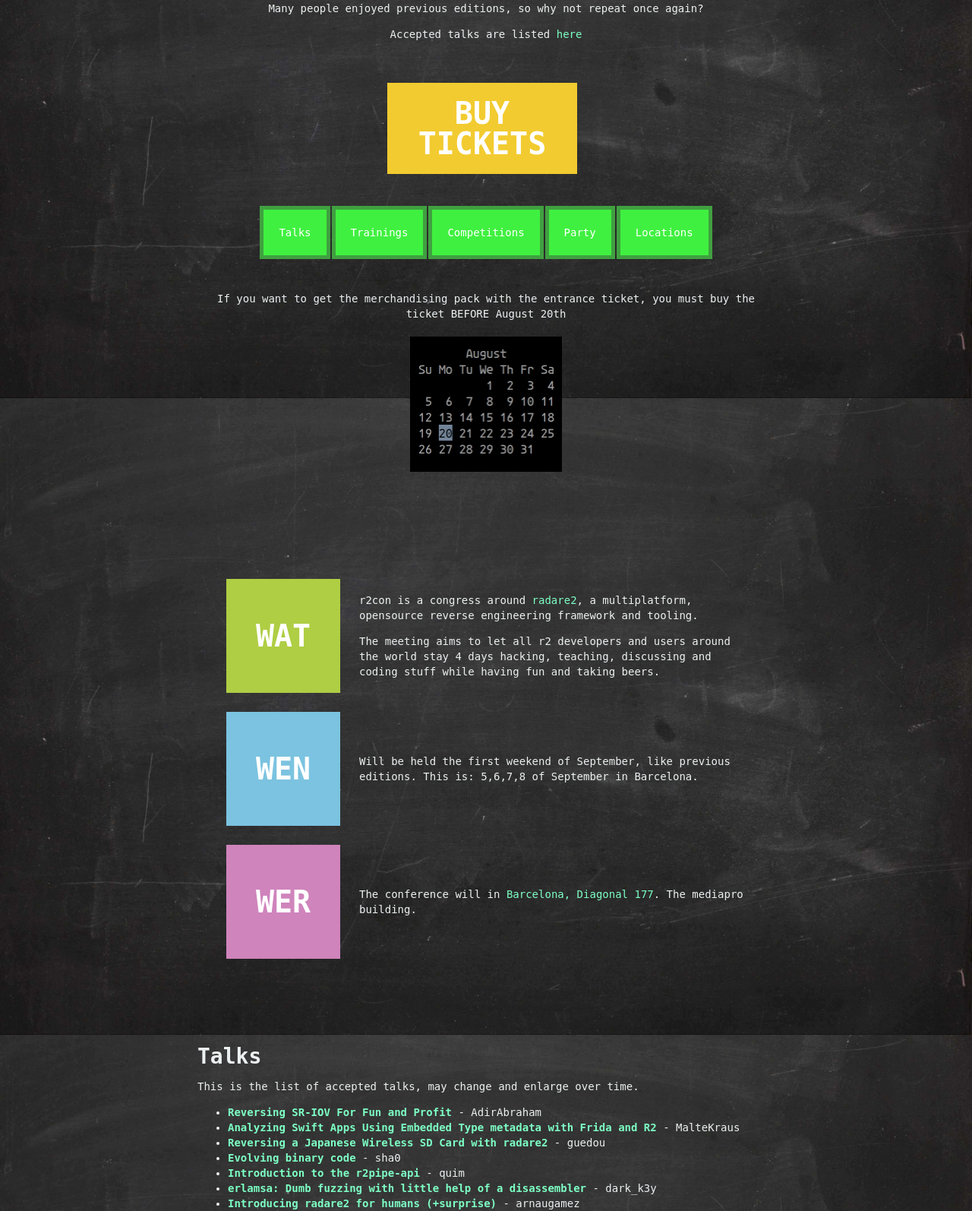
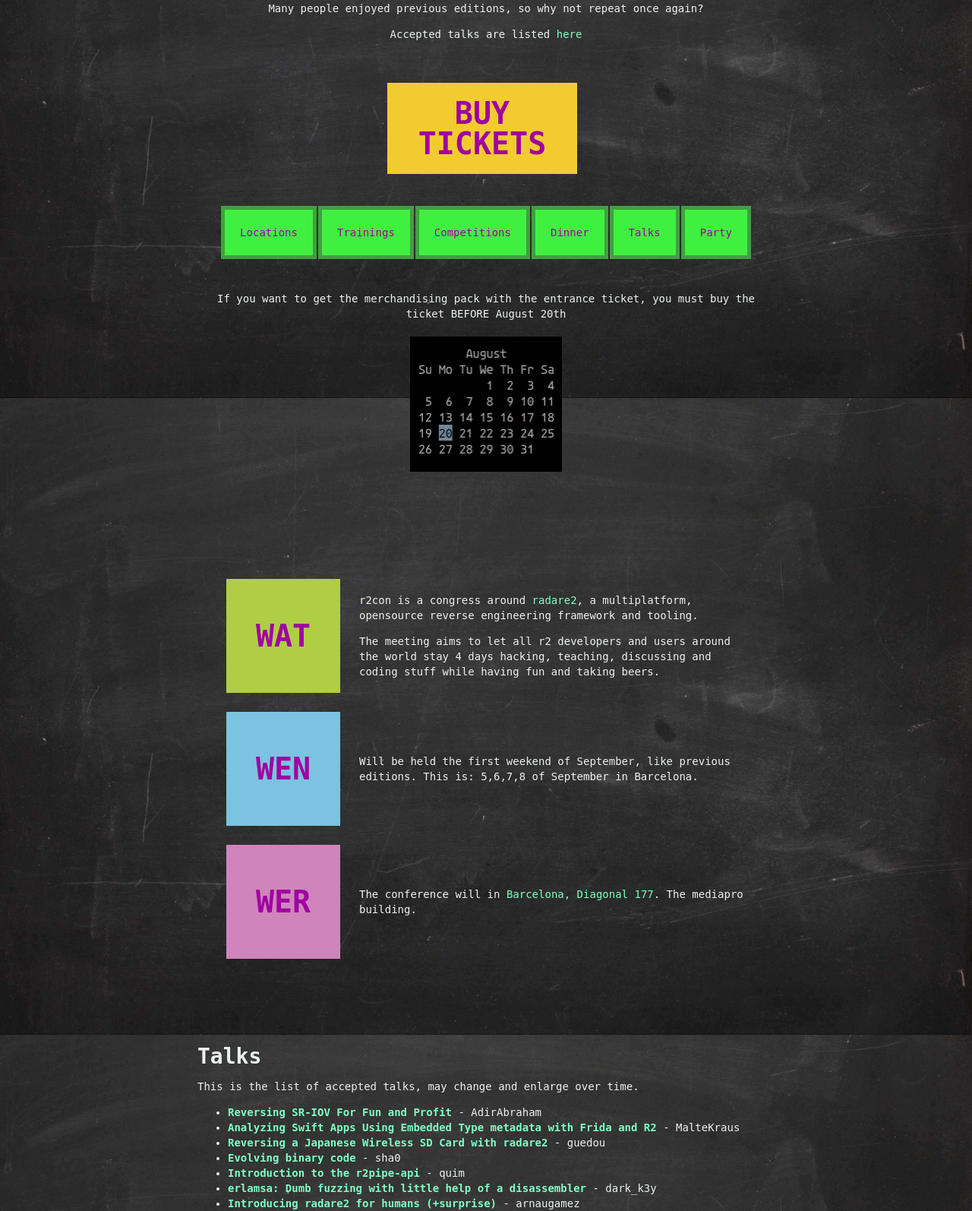
Before and after one commit to radareorg/radare.org, a PHP site: page /con/2018/index.html in a window 1280 px wide. Shown: the part 314-1908 px from the top of the page at 76% size. Run offline with PHP 8.4, Linux system fonts and the light colour scheme; some libraries are stand-ins or nearby versions.

Commit message:
Add dinner

```diff
--- a/con/2018/css/style.css
+++ b/con/2018/css/style.css
@@ -43,7 +43,7 @@
 }
 
 a {
-  color: white;
+  color: #a000a0;
   text-decoration: none;
 }
 
--- a/con/2018/index.html
+++ b/con/2018/index.html
@@ -33,11 +33,12 @@
 <center>
 <table>
 <tr>
-<td><a href="#talks">Talks</a></td>
+<td><a href="#gmaps">Locations</a></td>
 <td><a href="#train">Trainings</a></td>
 <td><a href="#comp">Competitions</a></td>
+<td><a href="#dinner">Dinner</a></td>
+<td><a href="#talks">Talks</a></td>
 <td><a href="#party">Party</a></td>
-<td><a href="#gmaps">Locations</a></td>
 </tr>
 </table>
 </center>
@@ -158,6 +159,15 @@
 <li> chiptune party
 </ul>
 <br /><br />
+<a name="dinner">&nbsp;</a>
+<h1>Dinner</h1>
+Thursday night (September 6) there will be a dinner at <a href="http://www.mussolrestaurant.com">Restaurant Mussol</a>. Organization pays the menu to all speakers, but everyone else is welcome to join (150-200 human slots).
+<br /><br />
+<ul>
+ <li> This is the <a href="http://www.mussolrestaurant.com/uploads/Carta/87/33b89786db94a7603730f2182c4ed8cd153051756209.pdf">menu</a> options
+ <li> Celiac, Vegetarian and Vegan options available
+</ul>
+<br /><br />
 <a name="comp">&nbsp;</a>
 <h1>Competitions</h1>
 Like previous years, we will held a bunch of competitions inside r2con, do stuff for r2 and get books, development boards, merchandising and beers in exchange!
```
